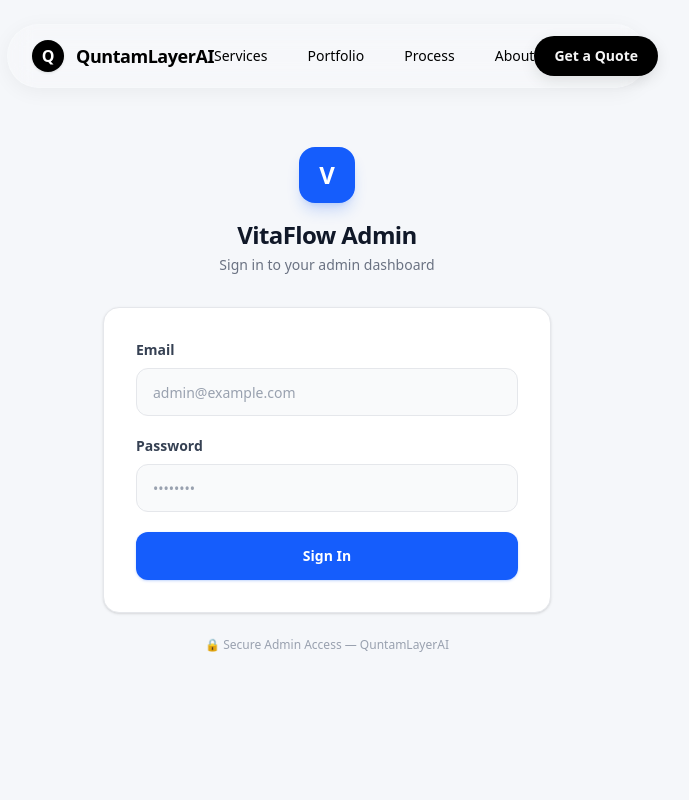
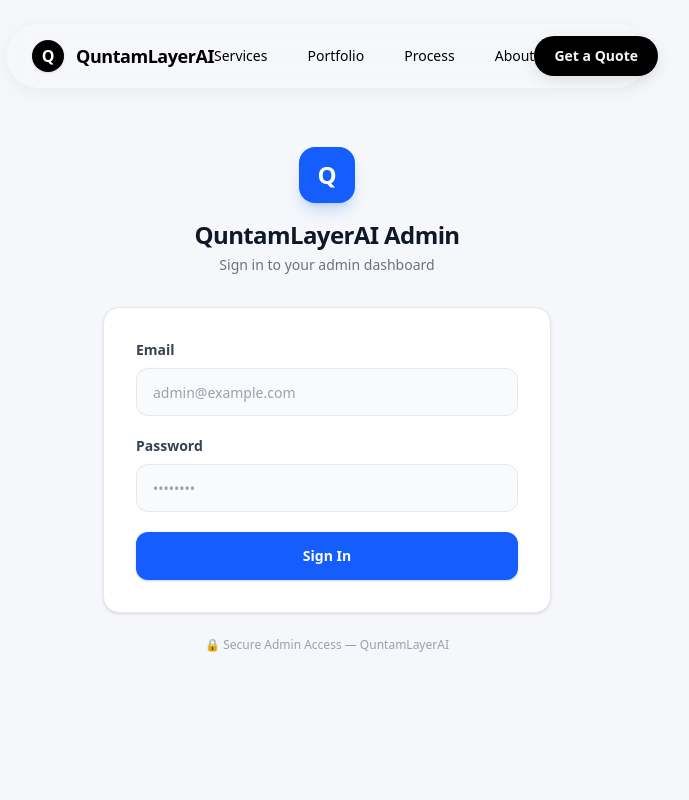
Before and after one commit to Tirth-Sachani/QuntamLayerAI, a Next.js app in the folder frontend/: page /admin in a window 1280 px wide. Shown: the top 800 px of the page, without its empty margins (313-1002 px from the left). Built offline with nearby package versions, Linux system fonts and the light colour scheme.

Commit message:
fix: resolve admin branding and backend connection issues

```diff
--- a/frontend/src/app/admin/layout.tsx
+++ b/frontend/src/app/admin/layout.tsx
@@ -17,9 +17,9 @@ export default function AdminLayout({ children }: { children: React.ReactNode })
                 <div className="h-16 flex items-center px-6 border-b border-gray-100">
                     <div className="flex items-center gap-2">
                         <div className="w-8 h-8 bg-blue-600 rounded-lg flex items-center justify-center">
-                            <span className="text-white text-sm font-bold">V</span>
+                            <span className="text-white text-sm font-bold">Q</span>
                         </div>
-                        <span className="text-lg font-bold tracking-tight text-gray-900">VitaFlow CRM</span>
+                        <span className="text-lg font-bold tracking-tight text-gray-900">QuntamLayerAI CRM</span>
                     </div>
                 </div>
                 <nav className="flex-1 p-4 space-y-1">
--- a/frontend/src/app/admin/page.tsx
+++ b/frontend/src/app/admin/page.tsx
@@ -43,9 +43,9 @@ export default function AdminLoginPage() {
                 {/* Logo */}
                 <div className="text-center mb-8">
                     <div className="w-14 h-14 bg-blue-600 rounded-2xl flex items-center justify-center mx-auto mb-4 shadow-lg shadow-blue-600/20">
-                        <span className="text-white text-2xl font-bold">V</span>
+                        <span className="text-white text-2xl font-bold">Q</span>
                     </div>
-                    <h1 className="text-2xl font-bold text-gray-900 tracking-tight">VitaFlow Admin</h1>
+                    <h1 className="text-2xl font-bold text-gray-900 tracking-tight">QuntamLayerAI Admin</h1>
                     <p className="text-gray-500 text-sm mt-1">Sign in to your admin dashboard</p>
                 </div>
 
```
Also changed, not shown: 1 other file (tests, documents, lock files or other folders).
